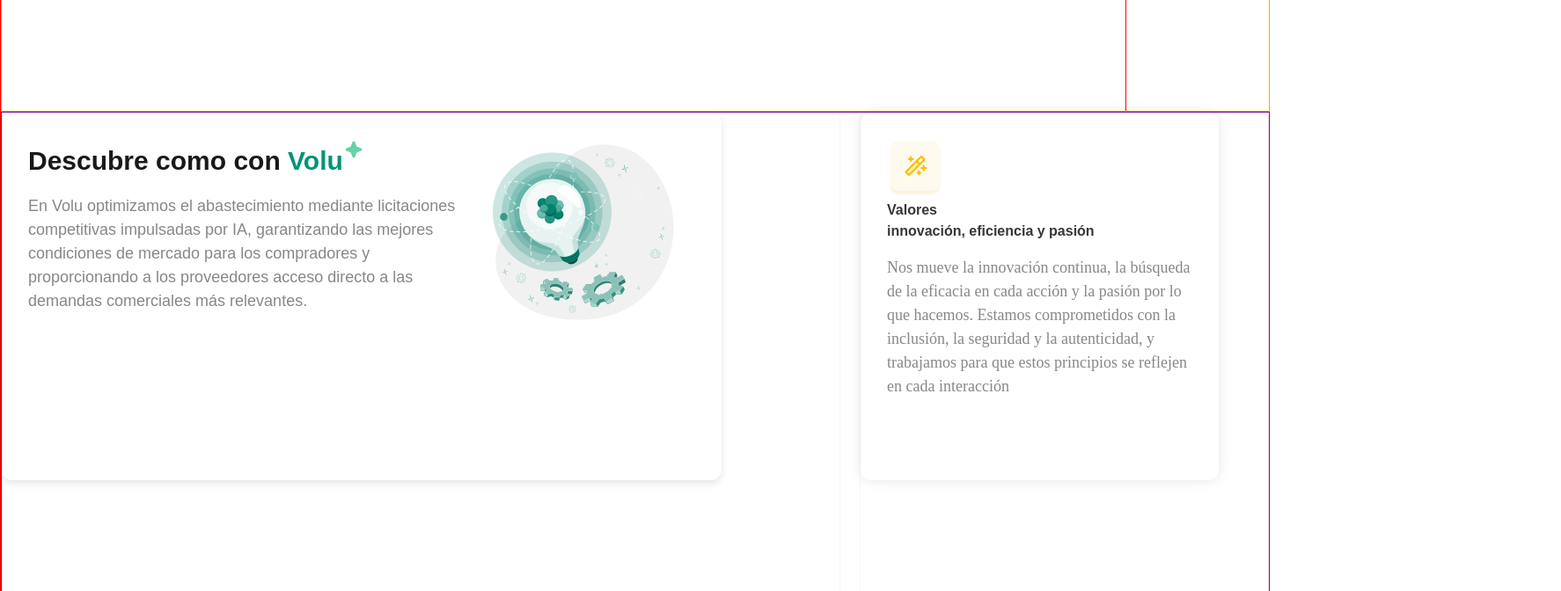
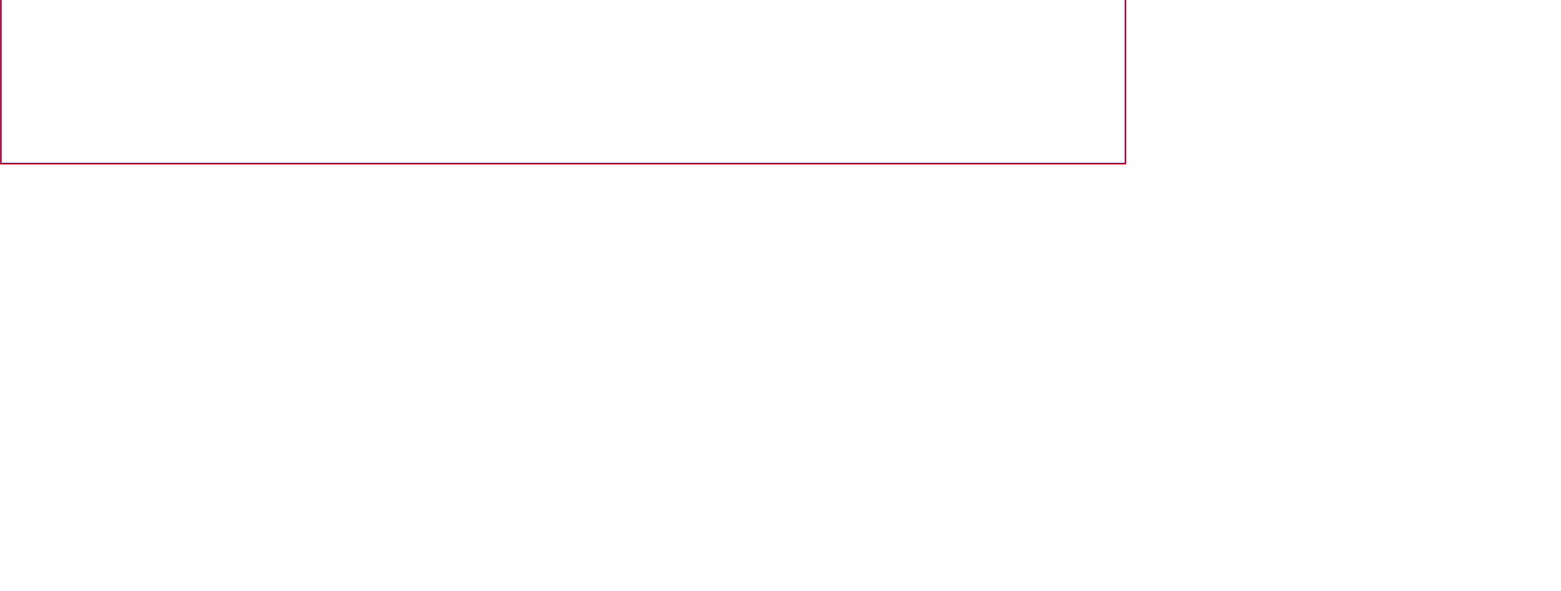
Before and after one commit to saulwolfdev/volu-landing-page, a React (Create React App) app: page / in a window 1280 px wide. Shown: the part 1360-2032 px from the top of the page at 88% size, 1774 px wide, since content can reach past the window. After the commit the page ends 1547 px from the top, so only its background shows below. Built offline with nearby package versions, Linux system fonts and the light colour scheme.

Commit message:
Nuevo refactor estilos Slider

```diff
--- a/src/components/common/WrapperContainer.js
+++ b/src/components/common/WrapperContainer.js
@@ -118,7 +118,7 @@
             />
       </ContanierSlider>
       <ContanierValues>
-      <Values
+      {/* <Values
             values={{
                 coreTitle,
                 coreDescription,
@@ -126,32 +126,32 @@
                 coreIcon,
                 listValues
             }}
-            />
+            /> */}
       </ContanierValues>
       <ContanierClients>
-        <Clients
+        {/* <Clients
         clients ={{
           contentBuyer,
           contentSupplier
         }}
-         />
+         /> */}
       </ContanierClients>
       <ContanierSoon>{/* <Soon/> */}</ContanierSoon>
       <ContanierNews>
-        <News
+        {/* <News
         news={{
           imageNews
         }}
-        />
+        /> */}
         </ContanierNews>
       <ContanierFooter>
-        <Footer
+        {/* <Footer
         footer={{
           image,
           navigationLinks,
           legalLinks
         }}
-        />
+        /> */}
         </ContanierFooter>
     </Contanier>
   );
```
